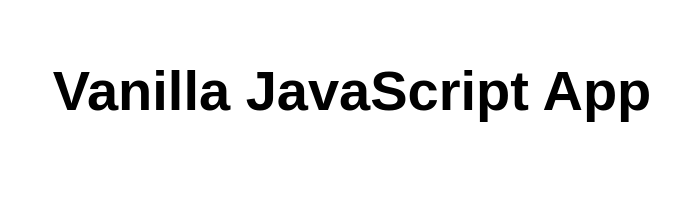
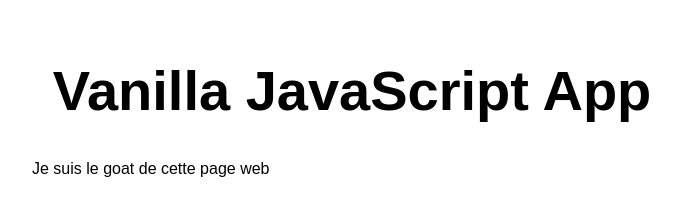
Before and after one commit to Jacopswi/my-first-static-web-app, a website: page src/index.html in a window 1280 px wide. Shown: the whole page, without its empty margins (288-968 px from the left). Drawn offline with Linux system fonts and the light colour scheme.

Commit message:
Update index.html

```diff
--- a/src/index.html
+++ b/src/index.html
@@ -11,6 +11,7 @@
 <body>
   <main>
     <h1>Vanilla JavaScript App</h1>
+    <p>Je suis le goat de cette page web</p>
   </main>
 </body>
 
```
